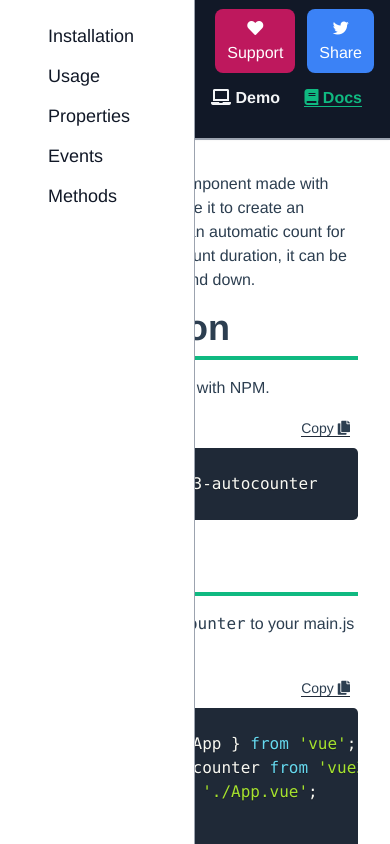
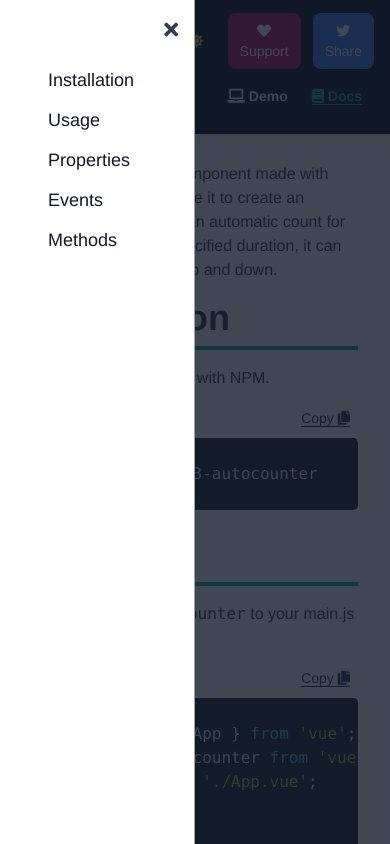
Before and after one commit to ps-cristopher/vue3-autocounter-docs, a Vue app: page /docs in a window 390 px wide. Both pictures are taken after a click on the icon 58 px from the left and 102 px from the top of the page. Shown: the top 844 px of the page. Built offline with nearby package versions, Linux system fonts and the light colour scheme; some icons are missing.

Commit message:
Improve sidebar and responsive behavior

```diff
--- a/src/App.vue
+++ b/src/App.vue
@@ -1,6 +1,6 @@
 <template>
   <Header></Header>
-  <main class="main dark:text-white">
+  <main class="main dark:text-white mt-32 md:mt-0">
     <router-view v-slot="{ Component }">
       <transition name="fade" mode="out-in">
         <component :is="Component" />
@@ -24,8 +24,8 @@ export default defineComponent({
   },
   mounted() {
     const isDarkMode = localStorage.getItem('isDarkMode');
-    const isDarkModeBool = isDarkMode === 'true';
-    this.$store.dispatch('setDarkMode', isDarkModeBool);
+    const isDarkModeBoolean = isDarkMode === 'true';
+    this.$store.dispatch('setDarkMode', isDarkModeBoolean);
   },
 });
 </script>
--- a/src/layout/Header.vue
+++ b/src/layout/Header.vue
@@ -1,5 +1,8 @@
 <template>
-  <header class="text-gray-100 bg-gray-900 body-font shadow w-full">
+  <header
+    class="text-gray-100 bg-gray-900 body-font shadow w-full
+    z-40 fixed top-0 md:static md:top-auto text-sm md:text-base"
+  >
     <div class="flex w-full px-4 py-2 items-center">
       <nav class="flex w-2/5 items-center justify-start text-base md:ml-auto">
         <a
@@ -41,12 +44,15 @@
         </a>
       </div>
     </div>
-    <nav class="flex px-2 pb-5 pt-1 w-full justify-end text-base">
+    <nav class="flex px-2 pb-5 pt-1 w-full justify-end text-sm md:text-base">
       <!-- Hamburguer buttom-->
-      <div class="w-1/2 text-left pl-10">
-        <i class="fas fa-bars text-2xl cursor-pointer" @click="toggleSideBar()"></i>
+      <div class="w-1/3 text-left pl-10" v-show="currentRoute.name == 'Docs'">
+        <i
+          class="fas fa-bars text-xl cursor-pointer md:hidden"
+          @click="toggleSideBar()"
+        />
       </div>
-      <div class="w-1/2 text-right">
+      <div class="w-2/3 text-right">
         <router-link to="/" :class="isSameOfCurrentRoute('Demo') ? 'link-active' : 'link'">
           <i class="fas fa-laptop"></i> Demo
         </router-link>
@@ -76,7 +82,7 @@ export default defineComponent({
   methods: {
     share(): void {
       window.open('https://twitter.com/intent/tweet?text=📣 Check out this Vue 3 component to quickly create an animation that'
-      + ' shows an automatic count of any quantity in any duration'
+      + ' shows an automatic count for any quantity with a specified duration, it can be used for counting up and down.'
       + '&size=large'
       + '&url=https://vue3-autocounter.cristopherps.com'
       + '&hashtags=vue3,webcomponent,ModoFuego🔥'
--- a/src/layout/Sidebar.vue
+++ b/src/layout/Sidebar.vue
@@ -1,6 +1,15 @@
 <template>
   <div class="main">
-    <aside class="aside w-1/2 sm:w-1/6 2xl:2/12 fixed top-0 sm:static" v-show="isShowingSideBar">
+    <aside
+      class="aside w-1/2 md:w-1/4 lg:w-2/12 2xl:w-52" :class="isShowingSideBar ? 'fixed' : 'hidden'"
+    >
+      <div class="md:hidden flex justify-end mt-4 pr-4">
+        <i
+          class="fas fa-times text-right cursor-pointer text-xl
+          transition delay-150 duration-300 ease-in-out"
+          @click="onLinkClick()"
+        />
+      </div>
       <ul class="flex flex-col py-4">
         <li>
           <a
@@ -59,6 +68,11 @@
         </li>
       </ul>
     </aside>
+    <div
+      @click="onLinkClick()"
+      class=" bg-gray-900 bg-opacity-80 h-full w-full fixed top-0 z-40 md:hidden"
+      :class="isShowingSideBar ? 'fixed' : 'hidden'"
+    />
     <slot/>
   </div>
 </template>
@@ -116,8 +130,9 @@ export default defineComponent({
 
 .aside {
   @apply
-  z-50 h-screen bg-white md:flex flex-col border-r border-gray-400
+  z-50 h-screen md:h-auto bg-white md:flex flex-col border-r border-gray-400
   dark:border-green-400 dark:border-opacity-10
-  dark:bg-gray-900 overflow-hidden;
+  dark:bg-gray-900 overflow-hidden
+  md:static top-0;
 }
 </style>
--- a/src/views/Demo.vue
+++ b/src/views/Demo.vue
@@ -1,5 +1,5 @@
 <template>
-  <div class="container mx-auto px-2">
+  <div class="main px-1">
     <transition name="fade">
       <div
         v-if="isShowingAlert"
@@ -21,7 +21,7 @@
     <div class="text-center mt-10 mb-10 grid justify-items-center">
       <p class="text-xl mb-2 lg:w-1/2">
         A lightweight Vue 3 component made with TypeScript, you can use it to create an animation
-        that shows an automatic count for any quantity as well count duration,
+        that shows an automatic count for any quantity with a specified duration,
         it can be used for counting up and down.
       </p>
       <a class="link text-xl" href="https://github.com/ps-cristopher/vue3-autocounter" target="_blank" rel="noopener noreferrer">
--- a/src/views/Docs.vue
+++ b/src/views/Docs.vue
@@ -1,12 +1,11 @@
 <template>
   <Sidebar>
-    <div class="py-4 w-full px-8 md:w-5/6 2xl:w-10/12">
+    <div class="py-4 w-full px-8 md:w-3/4 lg:w-10/12 2xl:w-10/12 mx-auto">
       <section id="installation" class="flex flex-col w-full text-left">
         <p>
           A lightweight Vue 3 component made with TypeScript, you can use it to
-          create an animation that shows an automatic count for any
-          quantity as well count duration, it can be used for counting up
-          and down.
+          create an animation that shows an automatic count for any quantity with
+          a specified duration, it can be used for counting up and down.
         </p>
         <h1 class="title">Installation</h1>
         <p>
@@ -94,12 +93,14 @@ export default defineComponent({
               </td>
               <td class="td hidden lg:table-cell text-justify">
                 The counting start amount can be an integer or decimal number.
+                If you need to count down just set the bigger amount to this property.
               </td>
             </tr>
             <tr>
               <td class="td lg:hidden text-justify" colspan="3">
                 <strong>Description:</strong> The counting start amount can be
-                an integer or decimal number.
+                an integer or decimal number. If you need to count down just set
+                the bigger amount to this property.
               </td>
             </tr>
             <tr>
```
